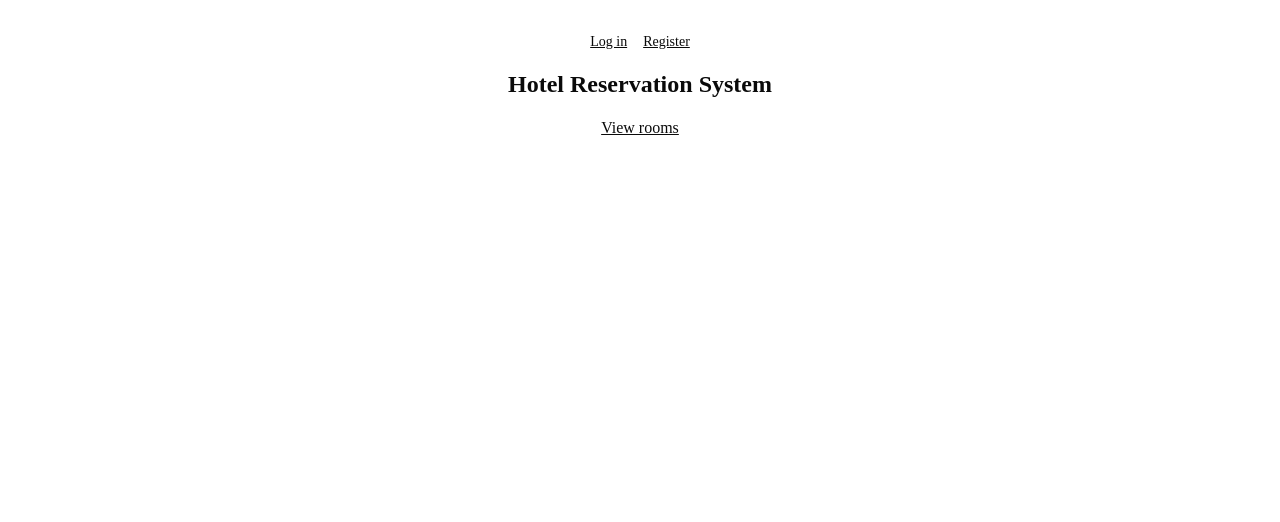
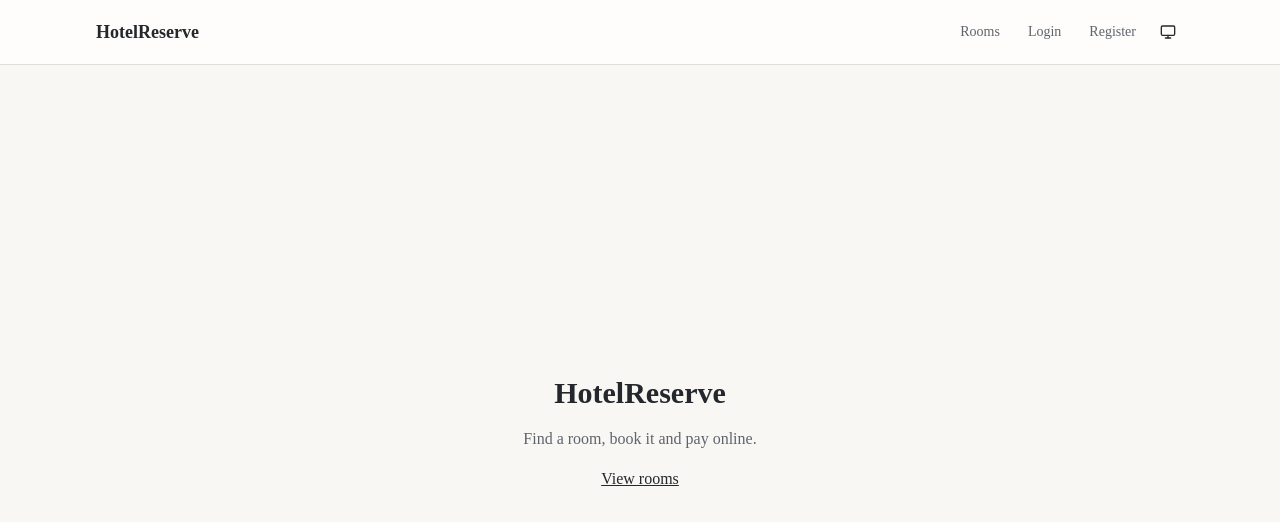
Before and after one commit to mnaimanmidris/hotel-reservation, a Next.js app: page / in a window 1280 px wide. Shown: the top 522 px of the page. Built offline with nearby package versions, Linux system fonts and the light colour scheme; no server answers.

Commit message:
Add header nav, site config for theme

```diff
--- a/app/globals.css
+++ b/app/globals.css
@@ -49,72 +49,45 @@
 }
 
 :root {
-  --background: oklch(1 0 0);
-  --foreground: oklch(0.145 0 0);
-  --card: oklch(1 0 0);
-  --card-foreground: oklch(0.145 0 0);
-  --popover: oklch(1 0 0);
-  --popover-foreground: oklch(0.145 0 0);
-  --primary: oklch(0.205 0 0);
-  --primary-foreground: oklch(0.985 0 0);
-  --secondary: oklch(0.97 0 0);
-  --secondary-foreground: oklch(0.205 0 0);
-  --muted: oklch(0.97 0 0);
-  --muted-foreground: oklch(0.556 0 0);
-  --accent: oklch(0.97 0 0);
-  --accent-foreground: oklch(0.205 0 0);
-  --destructive: oklch(0.577 0.245 27.325);
-  --border: oklch(0.922 0 0);
-  --input: oklch(0.922 0 0);
-  --ring: oklch(0.708 0 0);
-  --chart-1: oklch(0.87 0 0);
-  --chart-2: oklch(0.556 0 0);
-  --chart-3: oklch(0.439 0 0);
-  --chart-4: oklch(0.371 0 0);
-  --chart-5: oklch(0.269 0 0);
-  --radius: 0.625rem;
-  --sidebar: oklch(0.985 0 0);
-  --sidebar-foreground: oklch(0.145 0 0);
-  --sidebar-primary: oklch(0.205 0 0);
-  --sidebar-primary-foreground: oklch(0.985 0 0);
-  --sidebar-accent: oklch(0.97 0 0);
-  --sidebar-accent-foreground: oklch(0.205 0 0);
-  --sidebar-border: oklch(0.922 0 0);
-  --sidebar-ring: oklch(0.708 0 0);
+  --background: oklch(0.975 0.004 85);
+  --foreground: oklch(0.27 0.01 260);
+  --card: oklch(0.995 0.002 85);
+  --card-foreground: oklch(0.27 0.01 260);
+  --popover: oklch(0.995 0.002 85);
+  --popover-foreground: oklch(0.27 0.01 260);
+  --primary: oklch(0.55 0.13 250);
+  --primary-foreground: oklch(0.985 0.005 250);
+  --secondary: oklch(0.945 0.006 85);
+  --secondary-foreground: oklch(0.3 0.01 260);
+  --muted: oklch(0.945 0.006 85);
+  --muted-foreground: oklch(0.5 0.015 260);
+  --accent: oklch(0.935 0.02 250);
+  --accent-foreground: oklch(0.3 0.04 255);
+  --destructive: oklch(0.577 0.2 27);
+  --border: oklch(0.9 0.008 85);
+  --input: oklch(0.9 0.008 85);
+  --ring: oklch(0.65 0.1 250);
 }
 
 .dark {
-  --background: oklch(0.145 0 0);
-  --foreground: oklch(0.985 0 0);
-  --card: oklch(0.205 0 0);
-  --card-foreground: oklch(0.985 0 0);
-  --popover: oklch(0.205 0 0);
-  --popover-foreground: oklch(0.985 0 0);
-  --primary: oklch(0.922 0 0);
-  --primary-foreground: oklch(0.205 0 0);
-  --secondary: oklch(0.269 0 0);
-  --secondary-foreground: oklch(0.985 0 0);
-  --muted: oklch(0.269 0 0);
-  --muted-foreground: oklch(0.708 0 0);
-  --accent: oklch(0.269 0 0);
-  --accent-foreground: oklch(0.985 0 0);
-  --destructive: oklch(0.704 0.191 22.216);
+  --background: oklch(0.2 0.008 260);
+  --foreground: oklch(0.93 0.005 260);
+  --card: oklch(0.245 0.01 260);
+  --card-foreground: oklch(0.93 0.005 260);
+  --popover: oklch(0.245 0.01 260);
+  --popover-foreground: oklch(0.93 0.005 260);
+  --primary: oklch(0.72 0.11 250);
+  --primary-foreground: oklch(0.2 0.02 260);
+  --secondary: oklch(0.29 0.01 260);
+  --secondary-foreground: oklch(0.93 0.005 260);
+  --muted: oklch(0.29 0.01 260);
+  --muted-foreground: oklch(0.7 0.012 260);
+  --accent: oklch(0.31 0.03 255);
+  --accent-foreground: oklch(0.93 0.005 260);
+  --destructive: oklch(0.7 0.17 22);
   --border: oklch(1 0 0 / 10%);
-  --input: oklch(1 0 0 / 15%);
-  --ring: oklch(0.556 0 0);
-  --chart-1: oklch(0.87 0 0);
-  --chart-2: oklch(0.556 0 0);
-  --chart-3: oklch(0.439 0 0);
-  --chart-4: oklch(0.371 0 0);
-  --chart-5: oklch(0.269 0 0);
-  --sidebar: oklch(0.205 0 0);
-  --sidebar-foreground: oklch(0.985 0 0);
-  --sidebar-primary: oklch(0.488 0.243 264.376);
-  --sidebar-primary-foreground: oklch(0.985 0 0);
-  --sidebar-accent: oklch(0.269 0 0);
-  --sidebar-accent-foreground: oklch(0.985 0 0);
-  --sidebar-border: oklch(1 0 0 / 10%);
-  --sidebar-ring: oklch(0.556 0 0);
+  --input: oklch(1 0 0 / 14%);
+  --ring: oklch(0.6 0.09 250);
 }
 
 @layer base {
--- a/app/layout.tsx
+++ b/app/layout.tsx
@@ -1,6 +1,9 @@
 import type { Metadata } from "next";
 import { Geist, Geist_Mono } from "next/font/google";
+import { Suspense } from "react";
 import "./globals.css";
+import { siteConfig } from "@/lib/site-config";
+import { SiteHeader, SiteHeaderFallback } from "@/components/site-header";
 
 const geistSans = Geist({
   variable: "--font-geist-sans",
@@ -13,14 +16,30 @@ const geistMono = Geist_Mono({
 });
 
 export const metadata: Metadata = {
-  title: "Create Next App",
-  description: "Generated by create next app",
+  title: { default: siteConfig.name, template: `%s | ${siteConfig.name}` },
+  description: siteConfig.description,
 };
+
+const themeScript = `(function(){try{var t=localStorage.getItem("theme");var d=t==="dark"||(t!=="light"&&window.matchMedia("(prefers-color-scheme: dark)").matches);document.documentElement.classList.toggle("dark",d)}catch(e){}})()`;
 
 export default function RootLayout({ children }: LayoutProps<"/">) {
   return (
-    <html lang="en" className={`${geistSans.variable} ${geistMono.variable} h-full antialiased`}>
-      <body className="min-h-full flex flex-col" suppressHydrationWarning>{children}</body>
+    <html
+      lang="en"
+      suppressHydrationWarning
+      className={`${geistSans.variable} ${geistMono.variable} h-full antialiased`}
+    >
+      <head>
+        <script dangerouslySetInnerHTML={{ __html: themeScript }} />
+      </head>
+      <body className="min-h-full flex flex-col" suppressHydrationWarning>
+        <header className="border-b bg-card">
+          <Suspense fallback={<SiteHeaderFallback />}>
+            <SiteHeader />
+          </Suspense>
+        </header>
+        {children}
+      </body>
     </html>
   );
 }
--- a/app/login/page.tsx
+++ b/app/login/page.tsx
@@ -19,7 +19,7 @@ export default function LoginPage() {
   const [state, formAction, pending] = useActionState(login, null);
 
   return (
-    <main className="flex min-h-screen items-center justify-center p-4">
+    <main className="flex flex-1 items-center justify-center p-4">
       <Card className="w-full max-w-md">
         <CardHeader>
           <CardTitle>Log in</CardTitle>
--- a/app/page.tsx
+++ b/app/page.tsx
@@ -1,14 +1,11 @@
 import Link from "next/link";
-import { Suspense } from "react";
-import { AuthStatus } from "@/components/auth-status";
+import { siteConfig } from "@/lib/site-config";
 
 export default function Home() {
   return (
-    <main className="flex min-h-screen flex-col items-center gap-4 p-8">
-      <Suspense fallback={<p>Loading...</p>}>
-        <AuthStatus />
-      </Suspense>
-      <h1 className="text-2xl font-semibold">Hotel Reservation System</h1>
+    <main className="flex flex-1 flex-col items-center justify-center gap-4 p-8 text-center">
+      <h1 className="text-3xl font-semibold">{siteConfig.name}</h1>
+      <p className="max-w-md text-muted-foreground">{siteConfig.description}</p>
       <Link href="/rooms" className="underline">
         View rooms
       </Link>
--- a/app/register/check-email/page.tsx
+++ b/app/register/check-email/page.tsx
@@ -1,6 +1,6 @@
 export default function CheckEmailPage() {
   return (
-    <main className="flex min-h-screen items-center justify-center p-4">
+    <main className="flex flex-1 items-center justify-center p-4">
       <p className="max-w-md text-center">
         Account created. Please check your email to confirm your address,
         then log in.
--- a/app/register/page.tsx
+++ b/app/register/page.tsx
@@ -18,7 +18,7 @@ export default function RegisterPage() {
     const [state, formAction, pending] = useActionState(register, null);
 
     return (
-        <main className="flex min-h-screen items-center justify-center p-4">
+        <main className="flex flex-1 items-center justify-center p-4">
             <Card className="w-full max-w-md">
                 <CardHeader>
                     <CardTitle>Create an account</CardTitle>
--- a/components/auth-status.tsx
+++ /dev/null
@@ -1,42 +0,0 @@
-import Link from "next/link";
-import { connection } from "next/server";
-import { createClient } from "@/lib/supabase/server";
-import { logout } from "@/app/login/actions";
-import { Button } from "@/components/ui/button";
-
-export async function AuthStatus() {
-  await connection();
-
-  const supabase = await createClient();
-  const { data } = await supabase.auth.getClaims();
-  const email = data?.claims?.email;
-  const userId = data?.claims?.sub;
-
-  if (!email || !userId) {
-    return (
-      <div className="flex gap-4 text-sm">
-        <Link href="/login" className="underline">Log in</Link>
-        <Link href="/register" className="underline">Register</Link>
-      </div>
-    );
-  }
-
-  const { data: profile } = await supabase
-    .from("users")
-    .select("role")
-    .eq("user_id", userId)
-    .maybeSingle();
-  const isManager = profile?.role === "hotel_management";
-
-  return (
-    <div className="flex flex-wrap items-center gap-4 text-sm">
-      <Link href={isManager ? "/manage" : "/dashboard"} className="underline">
-        {isManager ? "Management dashboard" : "My bookings"}
-      </Link>
-      <span>{email}</span>
-      <form action={logout}>
-        <Button type="submit" variant="outline">Log out</Button>
-      </form>
-    </div>
-  );
-}
--- /dev/null
+++ b/components/nav-bar.tsx
@@ -0,0 +1,90 @@
+"use client";
+
+import { useState } from "react";
+import Link from "next/link";
+import { usePathname } from "next/navigation";
+import { Menu, X } from "lucide-react";
+import { Button } from "@/components/ui/button";
+import { ThemeToggle } from "@/components/theme-toggle";
+import { logout } from "@/app/login/actions";
+import type { NavItem } from "@/lib/site-config";
+
+function isActive(pathname: string, href: string) {
+  if (href === "/manage") return pathname === "/manage";
+  return pathname === href || pathname.startsWith(`${href}/`);
+}
+
+export function NavBar({
+  brand,
+  homeHref,
+  items,
+  signedIn,
+}: {
+  brand: string;
+  homeHref: string;
+  items: NavItem[];
+  signedIn: boolean;
+}) {
+  const pathname = usePathname();
+  const [open, setOpen] = useState(false);
+
+  const links = items.map((item) => (
+    <Link
+      key={item.href}
+      href={item.href}
+      onClick={() => setOpen(false)}
+      aria-current={isActive(pathname, item.href) ? "page" : undefined}
+      className="rounded-md px-3 py-2 text-sm text-muted-foreground transition-colors hover:text-foreground aria-[current=page]:font-medium aria-[current=page]:text-primary"
+    >
+      {item.label}
+    </Link>
+  ));
+
+  const logoutForm = signedIn ? (
+    <form action={logout}>
+      <Button type="submit" variant="outline" size="sm">
+        Log out
+      </Button>
+    </form>
+  ) : null;
+
+  return (
+    <>
+      <div className="mx-auto flex h-16 max-w-6xl items-center justify-between px-4 sm:px-8">
+        <Link href={homeHref} className="text-lg font-semibold">
+          {brand}
+        </Link>
+
+        <nav aria-label="Main" className="hidden items-center gap-1 md:flex">
+          {links}
+          {logoutForm}
+          <ThemeToggle />
+        </nav>
+
+        <div className="flex items-center gap-1 md:hidden">
+          <ThemeToggle />
+          <Button
+            type="button"
+            variant="ghost"
+            size="icon"
+            aria-label={open ? "Close menu" : "Open menu"}
+            aria-expanded={open}
+            onClick={() => setOpen(!open)}
+          >
+            {open ? <X /> : <Menu />}
+          </Button>
+        </div>
+      </div>
+
+      {open && (
+        <nav
+          aria-label="Mobile"
+          className="flex flex-col gap-1 border-t px-4 py-3 md:hidden"
+        >
+          {links}
+          {logoutForm && <div className="px-3 pt-2">{logoutForm}</div>}
+        </nav>
+      )}
+    </>
+  );
+}
--- /dev/null
+++ b/components/site-header.tsx
@@ -0,0 +1,41 @@
+import { connection } from "next/server";
+import { createClient } from "@/lib/supabase/server";
+import { siteConfig, type Role } from "@/lib/site-config";
+import { NavBar } from "@/components/nav-bar";
+
+export async function SiteHeader() {
+  await connection();
+
+  const supabase = await createClient();
+  const { data } = await supabase.auth.getClaims();
+  const userId = data?.claims?.sub;
+
+  let role: Role = "guest";
+  if (userId) {
+    const { data: profile } = await supabase
+      .from("users")
+      .select("role")
+      .eq("user_id", userId)
+      .maybeSingle();
+    role = profile?.role === "hotel_management" ? "hotel_management" : "customer";
+  }
+
+  const isAdmin = role === "hotel_management";
+  return (
+    <NavBar
+      brand={isAdmin ? `${siteConfig.name} ${siteConfig.adminSuffix}` : siteConfig.name}
+      homeHref={isAdmin ? "/manage" : "/"}
+      items={siteConfig.nav[role]}
+      signedIn={role !== "guest"}
+    />
+  );
+}
+
+// Shown while the header loads, so the bar never jumps
+export function SiteHeaderFallback() {
+  return (
+    <div className="mx-auto flex h-16 max-w-6xl items-center px-4 sm:px-8">
+      <span className="text-lg font-semibold">{siteConfig.name}</span>
+    </div>
+  );
+}
--- /dev/null
+++ b/components/theme-toggle.tsx
@@ -0,0 +1,93 @@
+"use client";
+
+import { useEffect, useSyncExternalStore } from "react";
+import { Monitor, Moon, Sun } from "lucide-react";
+import { Button } from "@/components/ui/button";
+
+export type Theme = "system" | "light" | "dark";
+
+const KEY = "theme";
+const listeners = new Set<() => void>();
+
+function readTheme(): Theme {
+  try {
+    const t = localStorage.getItem(KEY);
+    return t === "light" || t === "dark" ? t : "system";
+  } catch {
+    return "system";
+  }
+}
+
+function applyTheme(theme: Theme) {
+  const dark =
+    theme === "dark" ||
+    (theme === "system" &&
+      window.matchMedia("(prefers-color-scheme: dark)").matches);
+  document.documentElement.classList.toggle("dark", dark);
+}
+
+export function setTheme(theme: Theme) {
+  try {
+    if (theme === "system") localStorage.removeItem(KEY);
+    else localStorage.setItem(KEY, theme);
+  } catch {
+    // storage unavailable: the theme still applies for this visit
+  }
+  applyTheme(theme);
+  listeners.forEach((listener) => listener());
+}
+
+function subscribe(callback: () => void) {
+  listeners.add(callback);
+  window.addEventListener("storage", callback);
+  return () => {
+    listeners.delete(callback);
+    window.removeEventListener("storage", callback);
+  };
+}
+
+export function useTheme(): Theme {
+  const theme = useSyncExternalStore(
+    subscribe,
+    readTheme,
+    () => "system" as Theme
+  );
+
+  // While following the device, react when the device switches light/dark
+  useEffect(() => {
+    const query = window.matchMedia("(prefers-color-scheme: dark)");
+    const onChange = () => {
+      if (readTheme() === "system") applyTheme("system");
+    };
+    query.addEventListener("change", onChange);
+    return () => query.removeEventListener("change", onChange);
+  }, []);
+
+  return theme;
+}
+
+const ORDER: Theme[] = ["system", "light", "dark"];
+const LABEL: Record<Theme, string> = {
+  system: "Theme: device setting",
+  light: "Theme: light",
+  dark: "Theme: dark",
+};
+
+export function ThemeToggle() {
+  const theme = useTheme();
+  const next = ORDER[(ORDER.indexOf(theme) + 1) % ORDER.length];
+  const Icon = theme === "light" ? Sun : theme === "dark" ? Moon : Monitor;
+
+  return (
+    <Button
+      type="button"
+      variant="ghost"
+      size="icon"
+      title={LABEL[theme]}
+      aria-label={`${LABEL[theme]}. Switch to ${next}.`}
+      onClick={() => setTheme(next)}
+    >
+      <Icon />
+    </Button>
+  );
+}
--- /dev/null
+++ b/lib/site-config.ts
@@ -0,0 +1,26 @@
+export type Role = "guest" | "customer" | "hotel_management";
+export type NavItem = { href: string; label: string };
+
+export const siteConfig = {
+  name: "HotelReserve",
+  adminSuffix: "Admin",
+  description: "Find a room, book it and pay online.",
+  // The Profile link for customers is added in step D, when that page exists
+  nav: {
+    guest: [
+      { href: "/rooms", label: "Rooms" },
+      { href: "/login", label: "Login" },
+      { href: "/register", label: "Register" },
+    ],
+    customer: [
+      { href: "/rooms", label: "Rooms" },
+      { href: "/dashboard", label: "My bookings" },
+    ],
+    hotel_management: [
+      { href: "/manage", label: "Dashboard" },
+      { href: "/manage/bookings", label: "Bookings" },
+      { href: "/manage/rooms", label: "Rooms" },
+      { href: "/manage/reports", label: "Reports" },
+    ],
+  } satisfies Record<Role, NavItem[]>,
+};
```
